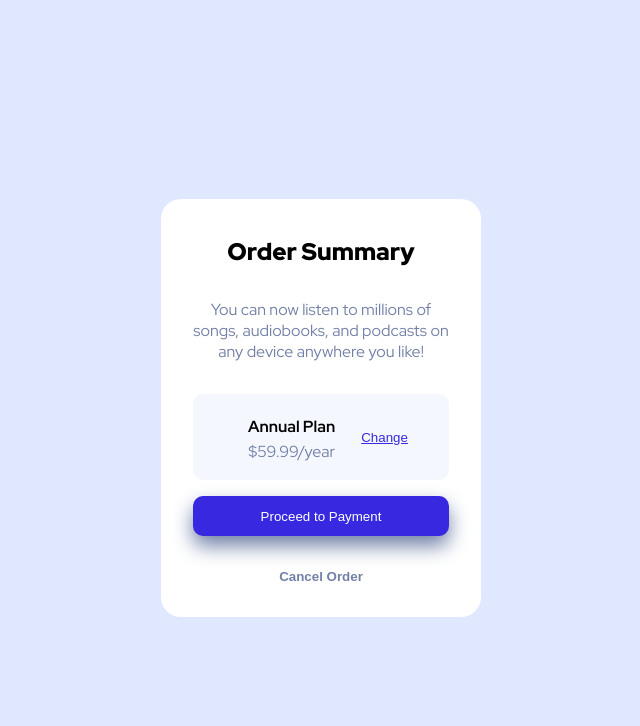
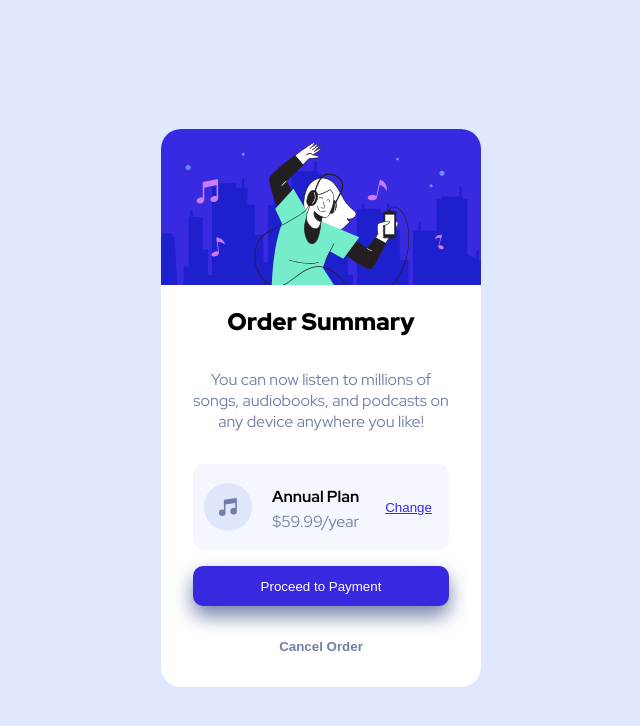
Before and after one commit to JackB91/Order-Summary, a plain HTML site: page index.html in a window 1280 px wide. Shown: the whole page, without its empty margins (319-959 px from the left). Drawn offline with Linux system fonts and the light colour scheme; the site is published under a folder, as on GitHub Pages, so addresses that start at the root find nothing.

Commit message:
imgages not displaying

```diff
--- a/index.html
+++ b/index.html
@@ -15,14 +15,14 @@
   <body>
     <div class="container">
       <div class="container-content">
-        <img class="hero-img" src="/images/illustration-hero.svg" alt="" />
+        <img class="hero-img" src="images/illustration-hero.svg" alt="" />
         <h1>Order Summary</h1>
         <p class="description">
           You can now listen to millions of songs, audiobooks, and podcasts on
           any device anywhere you like!
         </p>
         <div class="plan">
-          <img src="/images/icon-music.svg" alt="" />
+          <img src="images/icon-music.svg" alt="" />
           <div class="plan-price">
             <h2>Annual Plan</h2>
             <p>$59.99/year</p>
```
